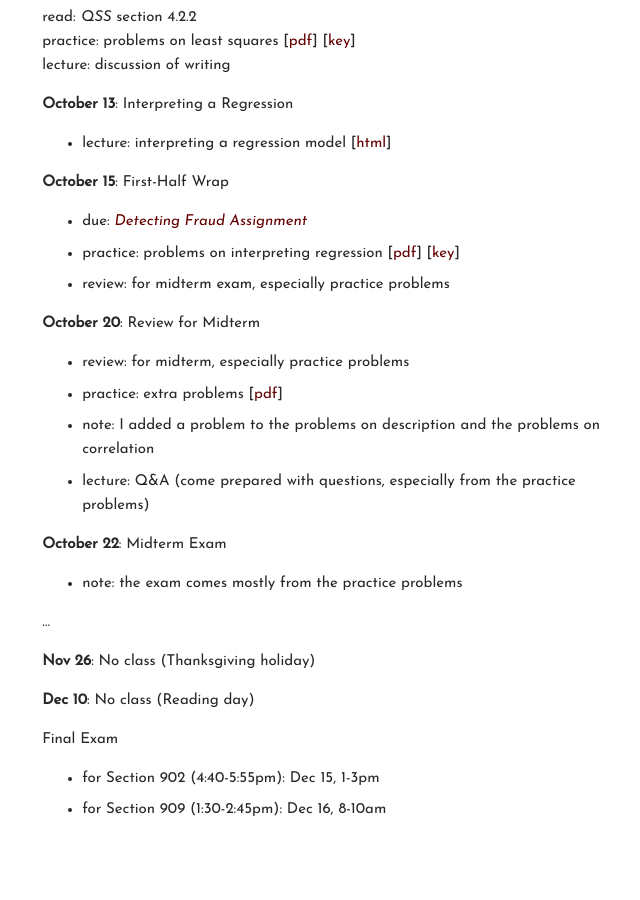
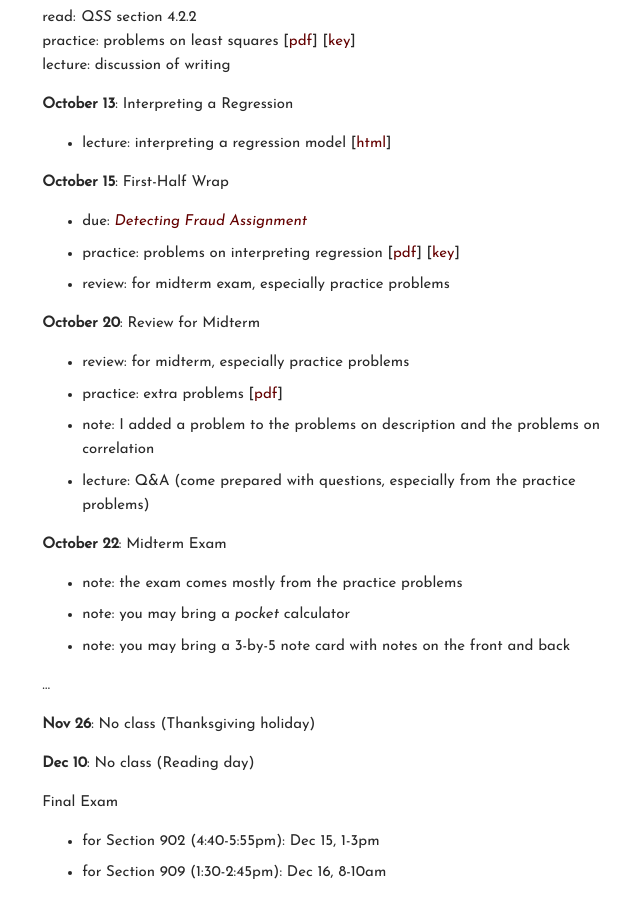
Before and after one commit to carlislerainey/carlislerainey.github.io, a Jekyll site: the page built from teaching/pols-209/index.md, in a window 1280 px wide and 900 px high, scrolled down 2688 px. Shown: the whole window, without its empty margins (420-1060 px from the left). Built offline with Jekyll 4.4.1, drawn with Linux system fonts in a browser that asks for light colours; before the commit the page ends 3525 px from its top, so only the background shows below that.

Commit message:
add notes about exam

```diff
--- a/teaching/pols-209/index.md
+++ b/teaching/pols-209/index.md
@@ -120,6 +120,8 @@ lecture: discussion of writing
 
 **October 22**: Midterm Exam
 - note: the exam comes mostly from the practice problems
+- note: you may bring a *pocket* calculator
+- note: you may bring a 3-by-5 note card with notes on the front and back
 
 ...
 
```
